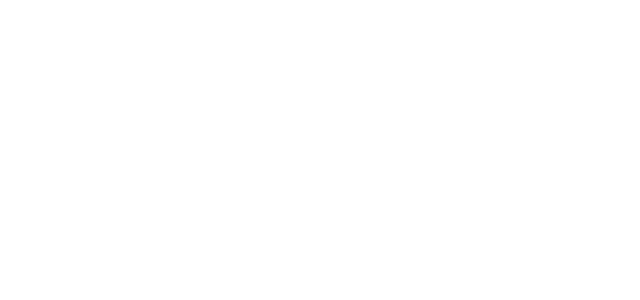
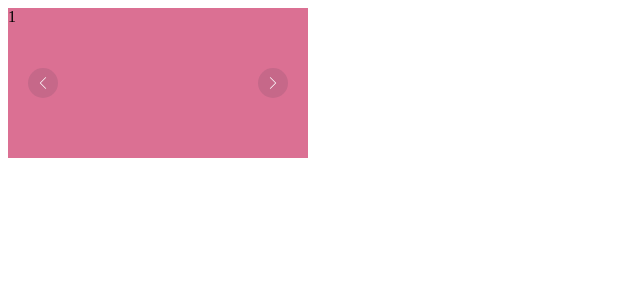
Before and after one commit to GreedyWhale/Minimalist_UI, a Vue app: page / in a window 1280 px wide. Shown: the top 300 px of the page, without its empty margins (0-640 px from the left). Built offline with nearby package versions, Linux system fonts and the light colour scheme.

Commit message:
双轨轮播思路

```diff
--- a/src/App.vue
+++ b/src/App.vue
@@ -1,6 +1,12 @@
 <template>
   <div id="app">
-
+    <div class="box">
+      <m-swiper :initIndex='0'>
+        <m-swiper-item>1</m-swiper-item>
+        <m-swiper-item>2</m-swiper-item>
+        <m-swiper-item>3</m-swiper-item>
+      </m-swiper>
+    </div>
   </div>
 </template>
 
@@ -28,6 +34,8 @@
 import MCollapseItem from "@/components/collapse/item/index.vue";
 import MCascader from "@/components/cascader/index.vue";
 import MCascaderItem from "@/components/cascader/item/index.vue";
+import MSwiper from "@/components/swiper/index.vue";
+import MSwiperItem from "@/components/swiper/item/index.vue";
 import tsetData from "../testdata";
 
 @Component({
@@ -53,7 +61,9 @@
     MCollapse,
     MCollapseItem,
     MCascader,
-    MCascaderItem
+    MCascaderItem,
+    MSwiper,
+    MSwiperItem
   }
 })
 export default class App extends Vue {
@@ -63,6 +73,8 @@
 
 <style lang="scss">
 #app {
-
+  .box {
+    width: 300px;
+  }
 }
 </style>
--- /dev/null
+++ b/src/components/swiper/index.vue
@@ -0,0 +1,149 @@
+<template>
+  <div class="swiper">
+    <div class="control-btn prev-btn" @click="changeActiveIndex(-1)">
+      <m-icon icon="left" />
+    </div>
+    <div
+      :class="['swiper-items__wrapper', visibleCopyTrack ? '' : 'higher']"
+      ref="originTrack" :style="`transform: translate3d(${-this.trackOffset}px, 0px, 0px)`">
+      <slot></slot>
+    </div>
+    <div
+      :class="[
+        'swiper-items__wrapper',
+        'swiper-items__wrapper-copy',
+        visibleCopyTrack ? 'higher' : ''
+      ]"
+      :style="`transform: translate3d(${-this.trackCopyOffset}px, 0px, 0px)`"
+      ref="copyTrack">
+      <slot></slot>
+    </div>
+    <div class="control-btn next-btn" @click="changeActiveIndex(1)">
+      <m-icon icon="right" />
+    </div>
+  </div>
+</template>
+
+<script lang="ts">
+import { Vue, Component, Prop } from "vue-property-decorator";
+import MIcon from "@/components/icon/index.vue";
+@Component({
+  name: 'MSwiper',
+  components: {
+    MIcon
+  }
+})
+export default class MSwiper extends Vue {
+  @Prop({ type: Number, default: 0 }) initIndex!: number;
+  // data
+  trackIndex: number = 0;
+  copyTrackIndex: number = 0;
+  visibleCopyTrack: boolean = false;
+  trackOffset: number = 0;
+  trackCopyOffset: number = 0;
+  mounted(): void {
+    this.$nextTick(() => {
+      this.initTrackPos();
+    })
+  }
+  // methods
+  initTrackPos() {
+    this.trackIndex = this.initIndex || 0;
+    this.upDateTrackPos(this.trackIndex);
+  }
+  upDateTrackPos(index: number): void {
+    const newIndex = index > 0 ? -1 : this.childrenLength;
+    if(this.visibleCopyTrack) {
+      this.trackIndex = newIndex
+    } else {
+      this.copyTrackIndex = newIndex
+    }
+  }
+  upDateTrackIndex(num: number): void {
+    if(this.visibleCopyTrack) {
+      this.copyTrackIndex = num
+    } else {
+      this.trackIndex = num
+    }
+  }
+  changeActiveIndex(offset: number): void {
+    let preIndex = this.visibleCopyTrack ? this.copyTrackIndex : this.trackIndex;
+    let currentIndex = preIndex + offset;
+    this.upDateTrackPos(offset);
+    if(currentIndex === this.childrenLength || currentIndex < 0) {
+      this.visibleCopyTrack = !this.visibleCopyTrack;
+      this.trackIndex += offset;
+      this.copyTrackIndex += offset;
+    } else {
+      this.upDateTrackIndex(currentIndex);
+    }
+    this.updateOffset();
+  }
+  updateOffset(): void {
+    this.$nextTick(() => {
+      const { width } = (this.$refs.originTrack as any).getBoundingClientRect();
+      let offset = this.copyTrackIndex > 0 ? -1 : 1;
+      this.trackOffset = this.trackIndex * width;
+      this.trackCopyOffset = this.copyTrackIndex * width + offset;
+    })
+  }
+  // computed
+  get childrenLength(): number {
+    return this.$children.filter(vm => vm.$options.name === 'MSwiperItem').length / 2
+  }
+  get originTrackStyle(): Object {
+    return {
+      transform: `translate3d(${-this.trackIndex * 100}%, 0px, 0px)`,
+    }
+  }
+  get copyTrackStyle(): Object {
+    return {
+      transform: `translate3d(${-this.copyTrackIndex * 100}%, 0px, 0px)`,
+    }
+  }
+}
+</script>
+
+<style lang="scss" scoped>
+.swiper {
+  position: relative;
+  overflow: hidden;
+  &-items__wrapper {
+    display: flex;
+    align-items: center;
+    flex-wrap: nowrap;
+    position: relative;
+    width: 100%;
+    top: 0;
+    left: 0;
+    transition: all 300ms;
+    &-copy {
+      position: absolute;
+    }
+    &.higher {
+      z-index: 2;
+    }
+  }
+  .control-btn {
+    position: absolute;
+    top: 50%;
+    transform: translateY(-50%);
+    z-index: 10;
+    font-size: 12px;
+    background: rgba(31,45,61,.11);
+    color: #fff;
+    width: 30px;
+    height: 30px;
+    display: flex;
+    align-items: center;
+    justify-content: center;
+    border-radius: 50%;
+    &.prev-btn {
+      left: 20px;
+    }
+    &.next-btn {
+      right: 20px;
+    }
+  }
+}
+</style>
--- /dev/null
+++ b/src/components/swiper/item/index.vue
@@ -0,0 +1,24 @@
+<template>
+  <div class="swiper-item">
+    <slot></slot>
+  </div>
+</template>
+
+<script lang="ts">
+import { Vue, Component, Prop } from "vue-property-decorator";
+@Component({
+  name: 'MSwiperItem'
+})
+export default class MSwiperItem extends Vue {
+
+}
+</script>
+
+<style lang="scss" scoped>
+.swiper-item {
+  flex: none;
+  width: 100%;
+  height: 150px;
+  background: palevioletred;
+}
+</style>
```
